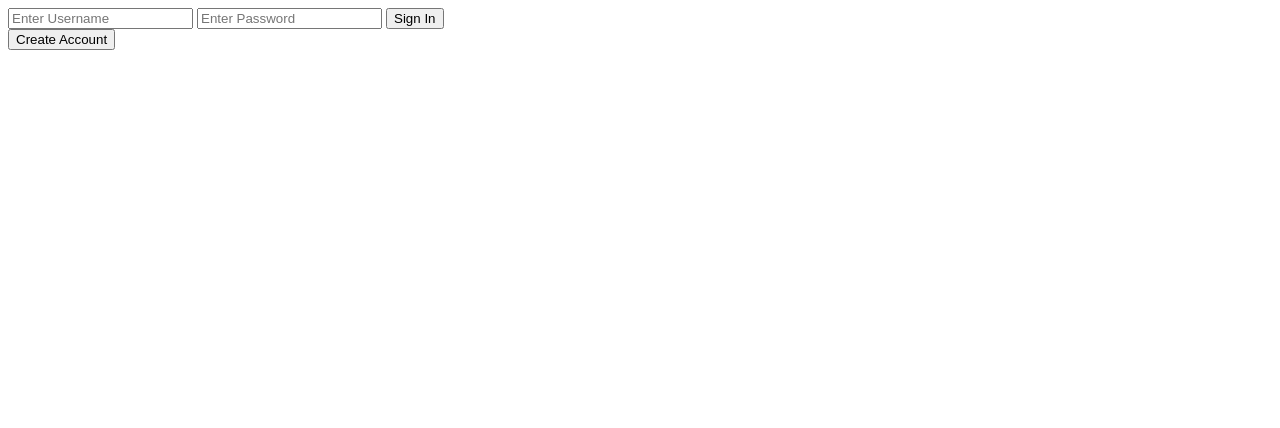
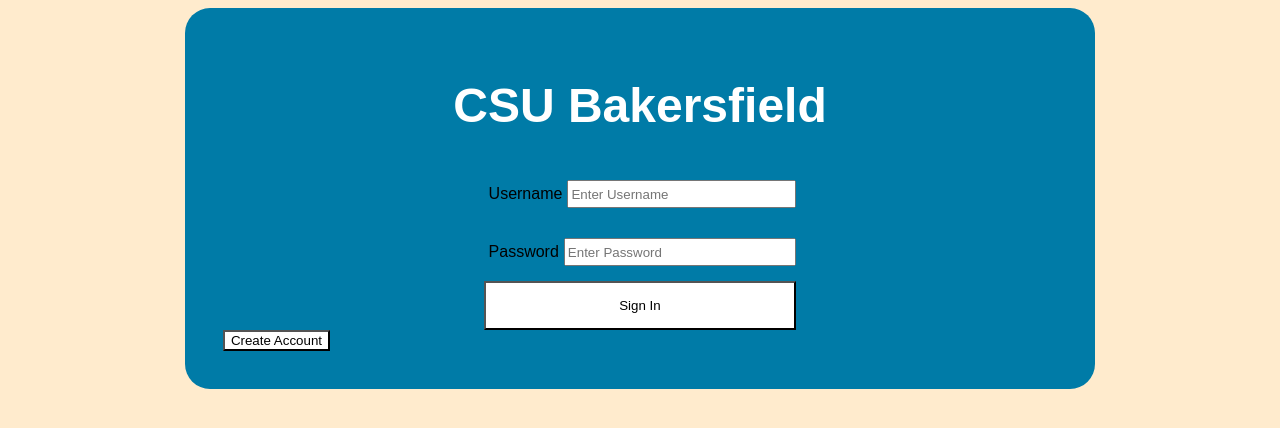
Before and after one commit to Elkav/ucm-student-enrollment, a Flask app: page / in a window 1280 px wide. Shown: the top 428 px of the page. Run offline with Flask 3, Linux system fonts and the light colour scheme.

Commit message:
Styled Sign in and Account Creation

```diff
--- a/static/style.css
+++ b/static/style.css
@@ -1,13 +1,44 @@
 body{
-	background-color: gray;
+	font-family: sans-serif;
+	background-color: blanchedAlmond;
 }
-
-#loginPage{
-	background-color: white;
+.infoBox{
+	background-color: #007ba7;
+	width: 66%;
+	margin: auto;
 	padding: 3%;
-	width: fit-content;
-	font-family: sans-serif;
-	border: solid;
-	border-radius: 10px;
+	border-radius: 25px;
+}
+.innerInfoBox{
+	width: 50%;
 	margin: auto;
 }
+.titleText{
+	text-align: center;
+	color: white;
+	font-size: 48px;
+}
+.signInForms{
+	width: 75%;
+	margin: auto;
+	padding: 15px;
+	display: flex;
+	justify-content: space-between;
+	color: black;
+}
+.signInForms > input{
+	flex-grow: 1;
+}
+.signInForms > span{
+	padding: 5px;
+}
+#signInButton{
+	width: 75%;
+	margin: auto;
+	padding: 15px;
+	text-align: center;
+	display: block;
+}
+button{
+	background-color: white;
+}
--- a/templates/index.html
+++ b/templates/index.html
@@ -3,15 +3,19 @@
 <head>
     <title>Sign Page</title>
     <script src="../static/app.js"></script>
+	<link rel="stylesheet" href="../static/style.css">
 </head>
 <body>
-    <div>
-        <input type="text" id="username" placeholder="Enter Username">
-        <input type="text" id="password" placeholder="Enter Password">
-        <button onclick="signIn()">Sign In</button>
-    </div>
-    <div>
-        <button onclick="create_account()">Create Account</button>
+	<div class="infoBox">
+		<h1 class="titleText">CSU Bakersfield</h1>
+		<div class="innerInfoBox">
+			<p class="signInForms"><span>Username</span> <input type="text" id="username" placeholder="Enter Username"></p>
+			<p class="signInForms"><span>Password</span> <input type="password" id="password" placeholder="Enter Password"></p>
+			<button id="signInButton" onclick="signIn()">Sign In</button>
+		</div>
+		<div>
+			<button onclick="create_account()">Create Account</button>
+		</div>
     </div>
 </body>
 </html>
```
Also changed, not shown: templates/create.html (+17 -0 lines), 2 other files.
